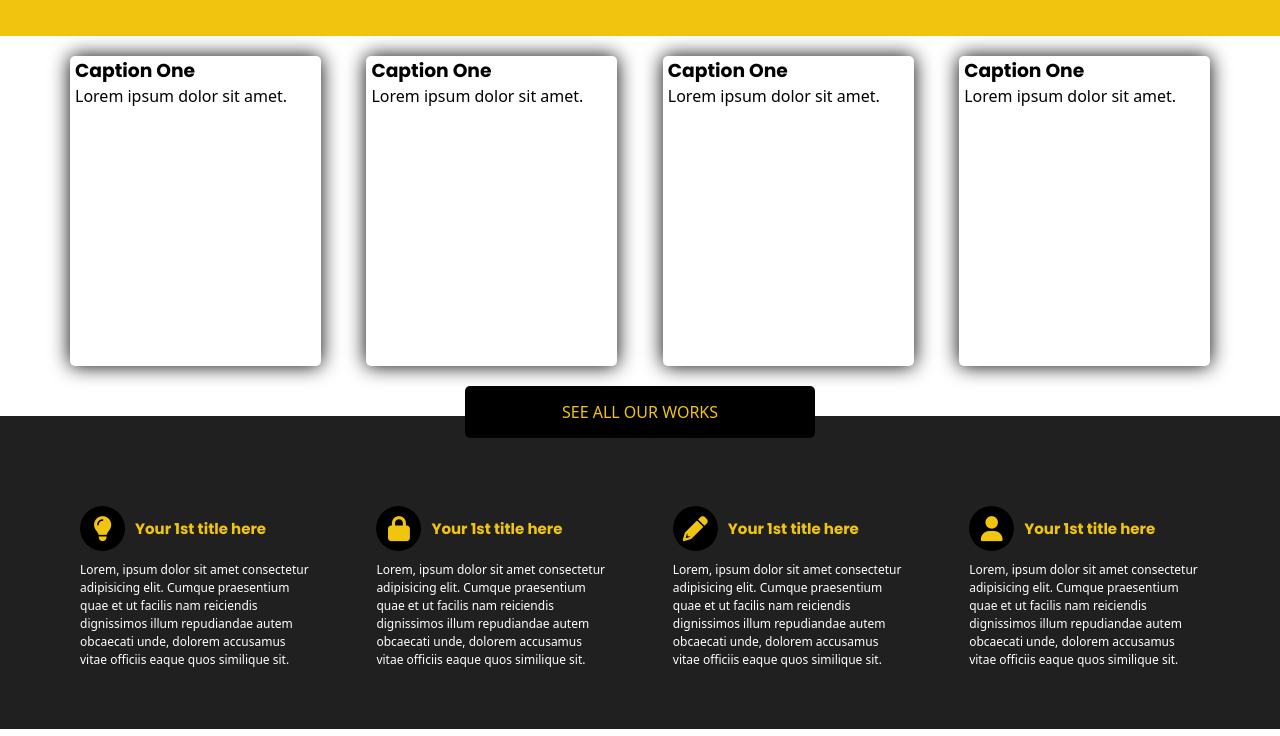
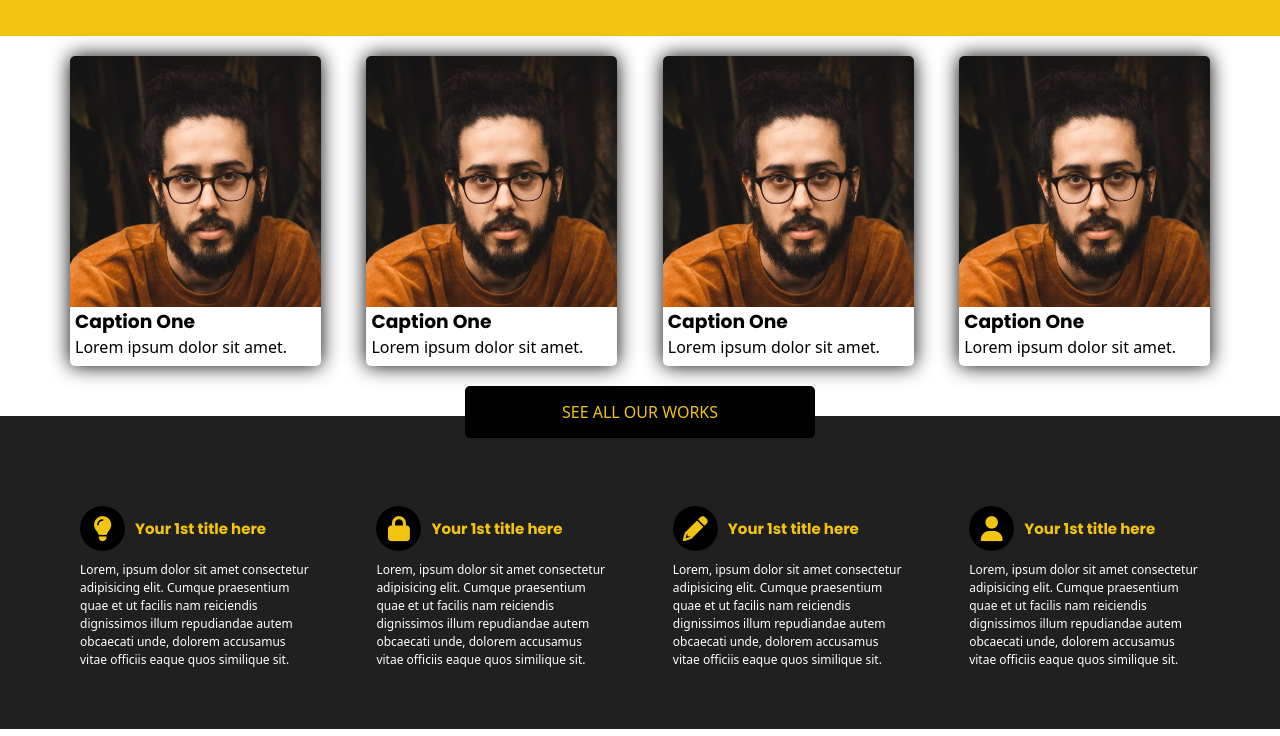
Before and after one commit to AniketDey6/1st-upload, a plain HTML site: page index.html in a window 1280 px wide. Shown: the part 64-800 px from the top of the page. Drawn offline with Linux system fonts and the light colour scheme; the site is published under a folder, as on GitHub Pages, so addresses that start at the root find nothing.

Commit message:
Done
"/" X
for using / it's not working.

```diff
--- a/index.html
+++ b/index.html
@@ -33,22 +33,22 @@
     <section class="banner">
         <div class="container">
             <div class="card">
-                <img src="/images/user2.jpg" alt="">
+                <img src="images/user2.jpg" alt="">
                 <h3>Caption One</h3>
                 <p>Lorem ipsum dolor sit amet.</p>
             </div>
             <div class="card">
-                <img src="/images/user2.jpg" alt="">
+                <img src="images/user2.jpg" alt="">
                 <h3>Caption One</h3>
                 <p>Lorem ipsum dolor sit amet.</p>
             </div>
             <div class="card">
-                <img src="/images/user2.jpg" alt="">
+                <img src="images/user2.jpg" alt="">
                 <h3>Caption One</h3>
                 <p>Lorem ipsum dolor sit amet.</p>
             </div>
             <div class="card">
-                <img src="/images/user2.jpg" alt="">
+                <img src="images/user2.jpg" alt="">
                 <h3>Caption One</h3>
                 <p>Lorem ipsum dolor sit amet.</p>
             </div>
```
